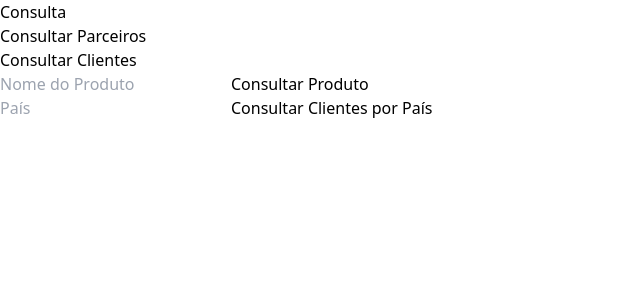
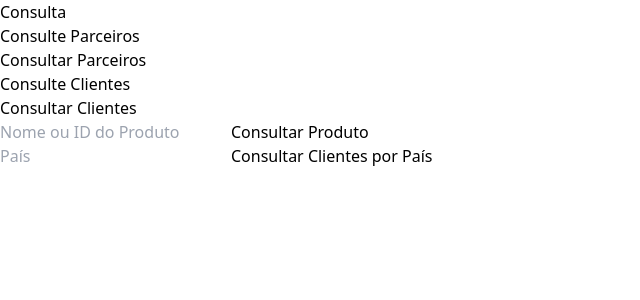
Before and after one commit to VictorSchmoegel/Processo-Seletivo-eNUBE, a React (Vite) app in the folder client/: page /consulta in a window 1280 px wide. Shown: the top 300 px of the page, without its empty margins (0-640 px from the left). Built offline with nearby package versions, Linux system fonts and the light colour scheme.

Commit message:
front end para consulta de dados

```diff
--- a/client/src/pages/Consulta.jsx
+++ b/client/src/pages/Consulta.jsx
@@ -7,121 +7,116 @@ export default function Consulta() {
   const [country, setCountry] = useState('')
   const [productId, setProductId] = useState('');
   const [countryCustomers, setCountryCustomers] = useState([]);
-  const [loading, setLoading] = useState(false)
-  const [error, setError] = useState(null)
+  const [loading, setLoading] = useState({
+    partners: false,
+    customers: false,
+    product: false,
+    countryCustomers: false
+  });
+  const [errors, setErrors] = useState({
+    partners: null,
+    customers: null,
+    product: null,
+    countryCustomers: null
+  });
 
-  const fetchPartners = async (e) => {
-    e.preventDefault();
-    setLoading(true);
-    const response = await fetch('/api/partners')
-    const data = await response.json()
+  const fetchPartners = async () => {
+    setLoading(prev => ({ ...prev, partners: true }));
+    const response = await fetch('/api/partners');
+    const data = await response.json();
     const uniquePartners = Array.from(new Set(data.map(p => JSON.stringify(p)))).map(p => JSON.parse(p));
-    setPartners(uniquePartners)
-    setLoading(false)
-  }
+    setPartners(uniquePartners);
+    setLoading(prev => ({ ...prev, partners: false }));
+  };
 
-  const fetchCustomers = async (e) => {
-    e.preventDefault();
-    setLoading(true);
-    const response = await fetch('/api/customers')
-    const data = await response.json()
+  const fetchCustomers = async () => {
+    setLoading(prev => ({ ...prev, customers: true }));
+    const response = await fetch('/api/customers');
+    const data = await response.json();
     const uniqueCustomers = Array.from(new Set(data.map(p => JSON.stringify(p)))).map(p => JSON.parse(p));
-    setCustomers(uniqueCustomers)
-    setLoading(false)
-  }
+    setCustomers(uniqueCustomers);
+    setLoading(prev => ({ ...prev, customers: false }));
+  };
 
-  const fetchProduct = async (e) => {
-    e.preventDefault();
-    setLoading(true);
+  const fetchProduct = async () => {
+    setLoading(prev => ({ ...prev, product: true }));
+    setErrors(prev => ({ ...prev, product: null }));
     const response = await fetch(`/api/products/${productId}`);
     const data = await response.json();
-    console.log(data);
+    if (response.status === 404) {
+      setErrors(prev => ({ ...prev, product: 'Produto não encontrado' }));
+      setProduct(null);
+    } else {
       setProduct(data);
-    setLoading(false);
+    }
+    setLoading(prev => ({ ...prev, product: false }));
   };
 
-  const fetchCountryCustomers = async (e) => {
-    e.preventDefault();
-    setLoading(true);
+  const fetchCountryCustomers = async () => {
+    setLoading(prev => ({ ...prev, countryCustomers: true }));
+    setErrors(prev => ({ ...prev, countryCustomers: null }));
     const response = await fetch(`/api/customers/${country}`);
     const data = await response.json();
-    setCountryCustomers(data);
-    setLoading(false);
+    const uniqueCustomers = Array.from(new Set(data.map(p => JSON.stringify(p)))).map(p => JSON.parse(p));
+    if (response.status === 404) {
+      setErrors(prev => ({ ...prev, countryCustomers: 'País não encontrado' }));
+      setCountryCustomers([]);
+    } else {
+      setCountryCustomers(uniqueCustomers);
+    }
+    setLoading(prev => ({ ...prev, countryCustomers: false }));
   };
 
   return (
-    <div className="p-6">
-      <h1 className="text-2xl font-bold mb-4">Consulta</h1>
-      <form onSubmit={fetchPartners} className="mb-6">
-        <button type="submit" className="bg-blue-500 text-white p-2 rounded">
-          Consultar Parceiros
+    <main className="bg-slate-100 flex mx-auto">
+    <div className="flex flex-col gap-4 max-w-lg mx-auto p-20">
+      <h1 className="text-2xl font-bold mb-4 text-center">Consulta</h1>
+      <form className="flex flex-col gap-4">
+
+        {/* consulta de parceiros */}
+        <section className="mb-6 border max-w-lg flex justify-between">
+          <h2 className="mt-auto mb-auto p-2 text-center">Consulte Parceiros</h2>
+          <button
+            onClick={fetchPartners}
+            className="bg-blue-500 text-white p-2 rounded"
+            disabled={loading.partners}
+          >
+            {loading.partners ? 'Carregando...' : 'Consultar Parceiros'}
           </button>
-        {loading ? (
-          <p>Carregando...</p>
-        ) : (
-          partners.length > 0 && (
-            <ul className="mt-4">
-              {partners.map((partner, index) => (
-                <li key={index}>
-                  <div className="border font-semibold">
-                    <p>Parceiro ID: {partner.partner_id}</p>
-                    <p>Nome do Parceiro: {partner.partner_name}</p>
-                  </div>
-                </li>
-              ))}
-            </ul>
-          )
-        )}
-      </form>
+        </section>
 
-      <form onSubmit={fetchCustomers} className="mb-6">
-        <button type="submit" className="bg-blue-500 text-white p-2 rounded">
-          Consultar Clientes
+        {/* consulta de clientes */}
+        <section className="mb-6 border max-w-lg flex justify-between">
+          <h2 className="mt-auto mb-auto p-2">Consulte Clientes</h2>
+          <button
+            onClick={fetchCustomers}
+            className="bg-blue-500 text-white p-2 rounded"
+            disabled={loading.customers}
+          >
+            {loading.customers ? 'Carregando...' : 'Consultar Clientes'}
           </button>
-        {loading ? (
-          <p>Carregando...</p>
-        ) : (
-          customers.length > 0 && (
-            <ul className="mt-4">
-              {customers.map((customer, index) => (
-                <li key={index}>
-                  <div className="border">
-                    <p className="underline font-semibold">Nome do Cliente: {customer.customer_name}</p>
-                    <p className="font-semibold">Cliente ID: {customer.customer_id}</p>
-                  </div>
-                </li>
-              ))}
-            </ul>
-          )
-        )}
-      </form>
+        </section>
 
-      <form onSubmit={fetchProduct} className="mb-6">
+        {/* consulta de produtos */}
+        <section className="mb-6 border max-w-lg flex justify-between">
           <input
             type="text"
-          placeholder="Nome do Produto"
+            placeholder="Nome ou ID do Produto"
             value={productId}
             onChange={(e) => setProductId(e.target.value)}
             className="border p-2 rounded mr-2"
           />
-        <button type="submit" className="bg-blue-500 text-white p-2 rounded">
-          Consultar Produto
+          <button
+            onClick={fetchProduct}
+            className="bg-blue-500 text-white p-2 rounded min-w-28"
+            disabled={loading.product}
+          >
+            {loading.product ? 'Carregando...' : 'Consultar Produto'}
           </button>
-        {loading ? (
-          <p>Carregando...</p>
-        ) : (
-          product && (
-            <div className="mt-4 border">
-              <p>Produto ID: {product.product_id}</p>
-              <p>Nome do Produto: {product.product_name}</p>
-              <p>Quantidade: {product.quantity}</p>
-              <p>Preço unitário: {product.unit_price}</p>
-            </div>
-          )
-        )}
-      </form>
+        </section>
 
-      <form onSubmit={fetchCountryCustomers} className="mb-6">
+        {/* consulta de clientes por país */}
+        <section className="mb-6 border max-w-lg flex justify-between">
           <input
             type="text"
             placeholder="País"
@@ -129,23 +124,128 @@ export default function Consulta() {
             onChange={(e) => setCountry(e.target.value)}
             className="border p-2 rounded mr-2"
           />
-        <button type="submit" className="bg-blue-500 text-white p-2 rounded">
-          Consultar Clientes por País
+          <button
+            onClick={fetchCountryCustomers}
+            className="bg-blue-500 text-white p-2 rounded"
+            disabled={loading.countryCustomers}
+          >
+            {loading.countryCustomers ? 'Carregando...' : 'Consultar Clientes por País'}
           </button>
-        {loading ? (
-          <p>Carregando...</p>
-        ) : (
-          countryCustomers.length > 0 && (
+        </section>
+      </form>
+    </div>
+
+    <div className="flex flex-col gap-4 max-w-lg mx-auto p-20">
+      <section>
+        {loading.partners ? '' : (
+          partners.length > 0 && (
             <ul className="mt-4">
-              {countryCustomers.map((customer, index) => (
+              {partners.map((partner, index) => (
                 <li key={index}>
-                  {customer.customer_id} - {customer.customer_name}
+                  <div className="border font-semibold">
+                    <h3 className="text-center p-3 uppercase underline">Consulta de Parceiros</h3>
+                    <p>Nome do Parceiro: {partner.partner_name}</p>
+                    <p>Parceiro ID: {partner.partner_id}</p>
+                    <button
+                      className="bg-red-500 text-white p-2 rounded"
+                      onClick={() => setPartners([])}
+                    >
+                      Limpar
+                    </button>
+                  </div>
                 </li>
               ))}
             </ul>
           )
         )}
-      </form>
+      </section>
+      <section>
+        {loading.customers ? '' : (
+          customers.length > 0 && (
+            <div>
+              <h3 className="text-center p-3 uppercase underline">Consulta de Clientes</h3>
+              <table className="table-auto w-full border-collapse border border-gray-200">
+                <thead>
+                  <tr>
+                    <th className="border p-2">Nome do Cliente</th>
+                    <th className="border p-2">Cliente ID</th>
+                    <th className="border p-2">Domínio</th>
+                  </tr>
+                </thead>
+                <tbody>
+                  {customers.map((customer, index) => (
+                    <tr key={index}>
+                      <td className="border p-2">{customer.customer_name}</td>
+                      <td className="border p-2">{customer.customer_id}</td>
+                      <td className="border p-2">{customer.customer_domain}</td>
+                    </tr>
+                  ))}
+                </tbody>
+              </table>
+              <button
+                className="bg-red-500 text-white p-2 rounded mt-4"
+                onClick={() => setCustomers([])}
+              >
+                Limpar
+              </button>
             </div>
+          )
+        )}
+      </section>
+      <section>
+        {loading.product ? '' : (
+          product ? (
+            <div className="border flex flex-col gap-2">
+              <p className="font-semibold p-2">ID do Produto: {product.product_id}</p>
+              <p className="font-semibold p-2">Nome do produto: {product.product_name}</p>
+              <p className="font-semibold p-2">Quantidade: {product.quantity}</p>
+              <p className="font-semibold p-2">Preço Unitário: {product.unit_price}</p>
+              <button
+                className="bg-red-500 text-white p-2 rounded"
+                onClick={() => setProduct(null)}
+              >
+                Limpar
+              </button>
+            </div>
+          ) : (
+            errors.product && <p>{errors.product}</p>
+          )
+        )}
+      </section>
+      <section>
+          {loading.countryCustomers ? '' : (
+            countryCustomers.length > 0 ? (
+              <div>
+                <h3 className="text-center p-3 uppercase underline">Consulta de Clientes por País</h3>
+                <table className="table-auto w-full border-collapse border border-gray-200">
+                  <thead>
+                    <tr>
+                      <th className="border p-2">Nome do Cliente</th>
+                      <th className="border p-2">Cliente ID</th>
+                    </tr>
+                  </thead>
+                  <tbody>
+                    {countryCustomers.map((customer, index) => (
+                      <tr key={index}>
+                        <td className="border p-2">{customer.customer_name}</td>
+                        <td className="border p-2">{customer.customer_id}</td>
+                      </tr>
+                    ))}
+                  </tbody>
+                </table>
+                <button
+                  className="bg-red-500 text-white p-2 rounded mt-4"
+                  onClick={() => setCountryCustomers([])}
+                >
+                  Limpar
+                </button>
+              </div>
+            ) : (
+              errors.countryCustomers && <p className="text-red-500">{errors.countryCustomers}</p>
+            )
+          )}
+        </section>
+    </div>
+  </main>
   );
 }
```
Also changed, not shown: 2 other files (tests, documents, lock files or other folders). Lines whose indentation alone changed are shown as unchanged.
